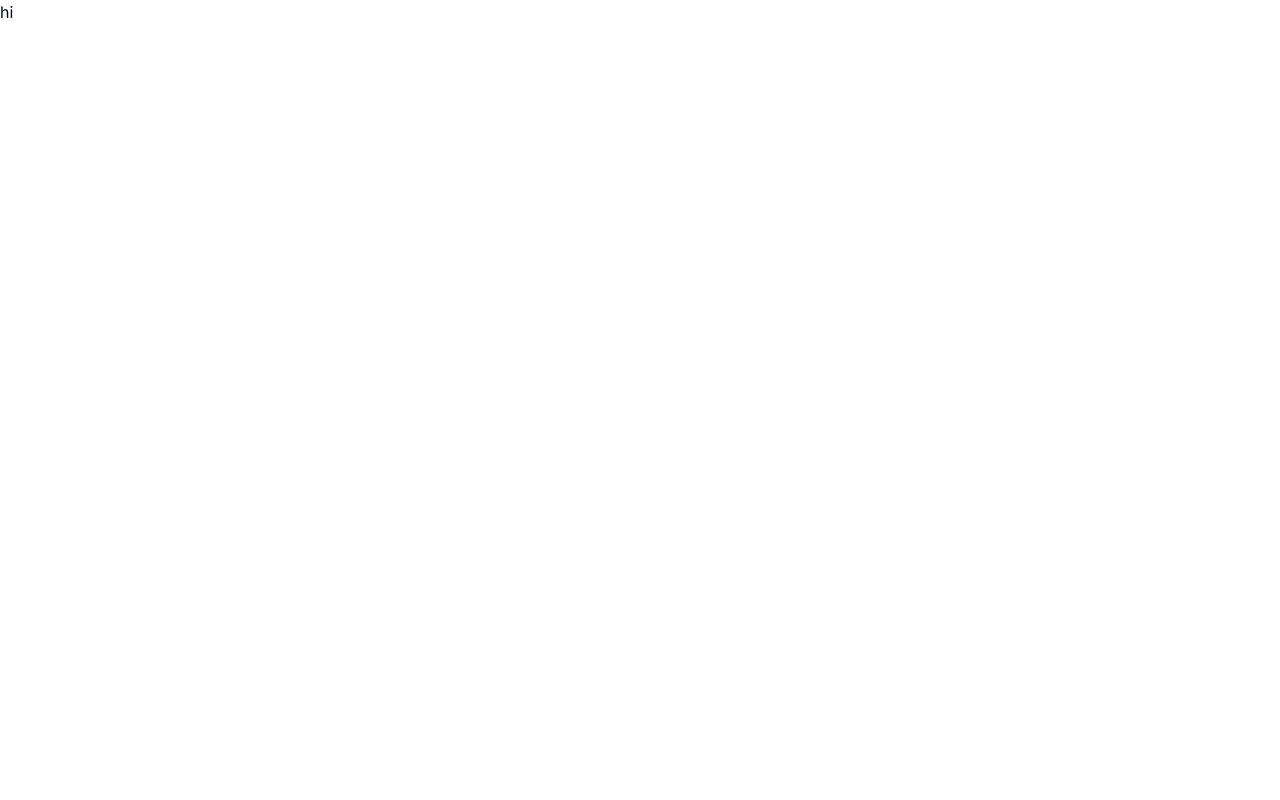
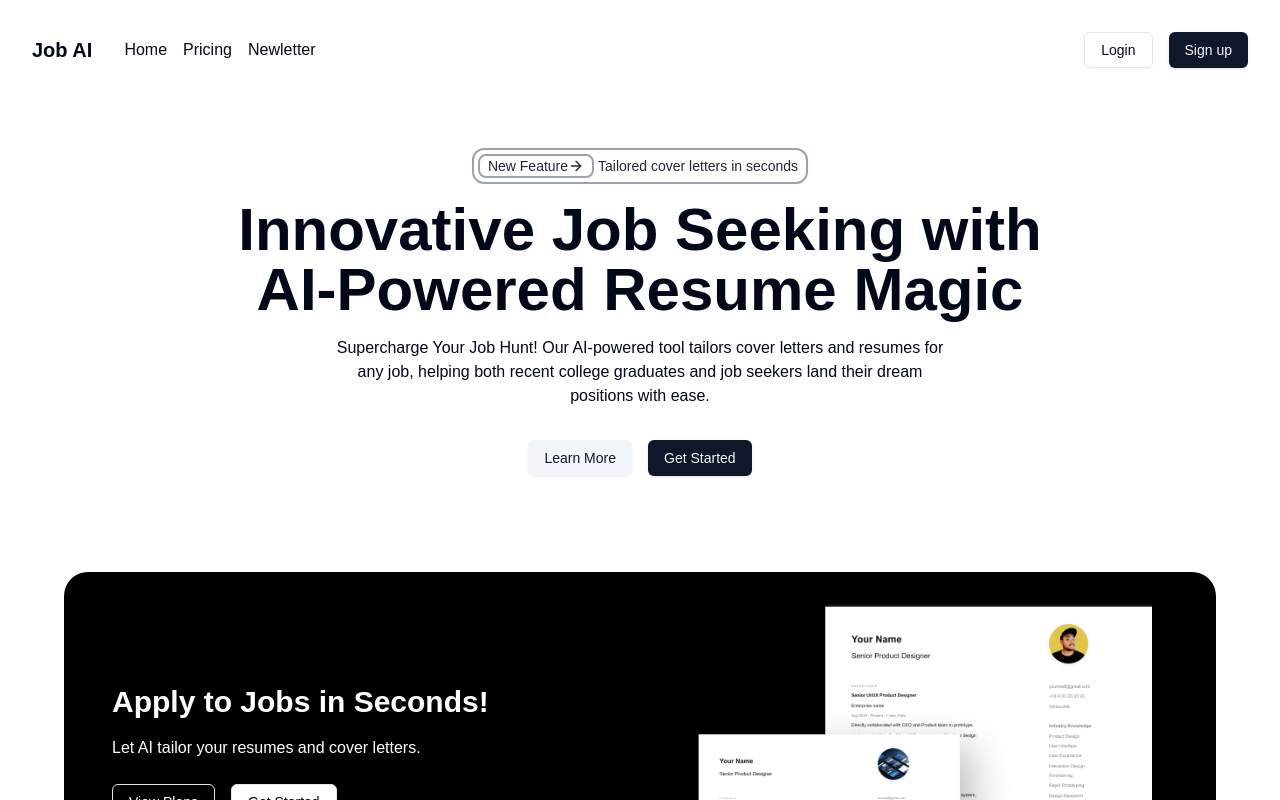
Before and after one commit to nabdulrub/job-ai, a Next.js app: page / in a window 1280 px wide. Shown: the top 800 px of the page. Built offline with nearby package versions, Linux system fonts and the light colour scheme.

Commit message:
Landing Page - Navbar, Heading, Preview

```diff
--- a/package.json
+++ b/package.json
@@ -10,6 +10,7 @@
   },
   "dependencies": {
     "@radix-ui/react-icons": "^1.3.0",
+    "@radix-ui/react-slot": "^1.0.2",
     "@types/node": "20.6.5",
     "@types/react": "18.2.22",
     "@types/react-dom": "18.2.7",
@@ -18,6 +19,7 @@
     "clsx": "^2.0.0",
     "eslint": "8.50.0",
     "eslint-config-next": "13.5.2",
+    "lucide-react": "^0.279.0",
     "next": "13.5.2",
     "postcss": "8.4.30",
     "react": "18.2.0",
@@ -26,5 +28,9 @@
     "tailwindcss": "3.3.3",
     "tailwindcss-animate": "^1.0.7",
     "typescript": "5.2.2"
+  },
+  "devDependencies": {
+    "prettier": "^3.0.3",
+    "prettier-plugin-tailwindcss": "^0.5.4"
   }
 }
--- a/src/app/globals.css
+++ b/src/app/globals.css
@@ -1,6 +1,8 @@
 @tailwind base;
 @tailwind components;
 @tailwind utilities;
+
+@import url("https://fonts.googleapis.com/css2?family=Red+Hat+Display:wght@300;400;500;600;700;800;900&display=swap");
 
 @layer base {
   :root {
@@ -68,6 +70,7 @@
 
 @layer base {
   * {
+    font-family: "Red Hat Display", sans-serif;
     @apply border-border;
   }
   body {
--- a/src/app/layout.tsx
+++ b/src/app/layout.tsx
@@ -2,6 +2,7 @@ import { cn } from "@/lib/utils";
 import "./globals.css";
 import type { Metadata } from "next";
 import { Inter } from "next/font/google";
+import Navbar from "@/components/home/Navbar";
 
 const inter = Inter({ subsets: ["latin"] });
 
@@ -17,7 +18,12 @@ export default function RootLayout({
 }) {
   return (
     <html lang="en">
-      <body className={cn(inter.className, "max-w-80")}>{children}</body>
+      <body
+        className={cn(inter.className, "max-w-[120rem] mx-auto md:p-8 p-4")}
+      >
+        <Navbar />
+        {children}
+      </body>
     </html>
   );
 }
--- a/src/app/page.tsx
+++ b/src/app/page.tsx
@@ -1,9 +1,9 @@
-import Image from "next/image";
+import Landing from "@/components/home/Landing";
 
 export default function Home() {
   return (
     <>
-      <h1>hi</h1>
+      <Landing />
     </>
   );
 }
--- /dev/null
+++ b/src/components/home/Heading.tsx
@@ -0,0 +1,29 @@
+import React from "react";
+import NewFeature from "./NewFeature";
+import { Button } from "../ui/button";
+
+type Props = {};
+
+const Heading = (props: Props) => {
+  return (
+    <div className="grid justify-center place-items-center gap-4">
+      <NewFeature /> {/*New feature announcer*/}
+      <div className="text-center grid gap-4">
+        <h1 className="md:text-6xl text-3xl font-bold max-w-4xl">
+          Innovative Job Seeking with AI-Powered Resume Magic
+        </h1>
+        <p className="max-w-[38rem] mx-auto">
+          Supercharge Your Job Hunt! Our AI-powered tool tailors cover letters
+          and resumes for any job, helping both recent college graduates and job
+          seekers land their dream positions with ease.
+        </p>
+      </div>
+      <div className="md:flex-row flex-col flex gap-4 md:w-auto w-[200px] mt-4">
+        <Button variant={"secondary"}>Learn More</Button>
+        <Button>Get Started</Button>
+      </div>
+    </div>
+  );
+};
+
+export default Heading;
--- /dev/null
+++ b/src/components/home/Landing.tsx
@@ -0,0 +1,16 @@
+import React from "react";
+import Heading from "./Heading";
+import Preview from "./Preview";
+
+type Props = {};
+
+const Landing = (props: Props) => {
+  return (
+    <div className="mt-20 grid place-items-center md:gap-24 gap-16">
+      <Heading />
+      <Preview />
+    </div>
+  );
+};
+
+export default Landing;
--- /dev/null
+++ b/src/components/home/Navbar.tsx
@@ -0,0 +1,33 @@
+import { Button } from "../ui/button";
+import Link from "next/link";
+
+type Props = {};
+
+const Navbar = (props: Props) => {
+  return (
+    <nav className="flex justify-between">
+      <div className="flex gap-8 items-center">
+        <h2 className="font-bold text-xl">Job AI</h2>
+        <ul className="flex gap-4">
+          <li>
+            <Link href={"/"}>Home</Link>
+          </li>
+          <li>
+            <Link href={"/"}>Pricing</Link>
+          </li>
+          <li>
+            <Link href={"/"}>Newletter</Link>
+          </li>
+        </ul>
+      </div>
+      <div className="flex gap-4">
+        <Button variant={"outline"} title="Already have an account?">
+          Login
+        </Button>
+        <Button title="Sign up now!">Sign up</Button>
+      </div>
+    </nav>
+  );
+};
+
+export default Navbar;
--- /dev/null
+++ b/src/components/home/NewFeature.tsx
@@ -0,0 +1,25 @@
+import { ArrowRight } from "lucide-react";
+
+type NewFeatureProps = {
+  title?: string;
+  feature?: string;
+};
+
+const NewFeature = ({
+  title = "New Feature",
+  feature = "Tailored cover letters in seconds",
+}: NewFeatureProps) => {
+  return (
+    <div className="flex gap-1 border-2 border-gray-400 w-fit px-1 rounded-xl items-center justify-center text-sm text-gray-800 group pr-2">
+      <div className="flex items-center justify-center border-2 border-gray-400 my-1 px-2 rounded-lg group-hover:bg-black group-hover:text-white transition-all duration-300">
+        <h3>{title}</h3>
+        <ArrowRight className="w-4 h-4" />
+      </div>
+      <div>
+        <p>{feature}</p>
+      </div>
+    </div>
+  );
+};
+
+export default NewFeature;
--- /dev/null
+++ b/src/components/home/Preview.tsx
@@ -0,0 +1,40 @@
+import React from "react";
+import { Button } from "../ui/button";
+import Image from "next/image";
+import preview from "../../../public/preview.png";
+
+type Props = {};
+
+const Preview = (props: Props) => {
+  return (
+    <div className="bg-black rounded-3xl w-full md:px-12 px-4 pt-8 flex md:flex-row flex-col overflow-hidden items-center justify-between max-w-6xl">
+      <div className="flex flex-col md:items-start items-center gap-4 text-white pb-8">
+        <div className="md:text-start text-center">
+          <h2 className="font-bold md:text-3xl text-xl">
+            Apply to Jobs in Seconds!
+          </h2>
+          <p className="font-thin mt-4">
+            Let AI tailor your resumes and cover letters.
+          </p>
+        </div>
+        <div className="mt-2 flex gap-4">
+          <Button variant={"outline"}>View Plans</Button>
+          <Button className="bg-white text-black hover:bg-black border-[1px] hover:text-white hover:border-white">
+            Get Started
+          </Button>
+        </div>
+      </div>
+      <div>
+        <Image
+          src={preview}
+          height={500}
+          width={500}
+          alt="preview"
+          className="md:-mb-[13rem] -mb-[8rem] -ml-4"
+        />
+      </div>
+    </div>
+  );
+};
+
+export default Preview;
--- /dev/null
+++ b/src/components/ui/button.tsx
@@ -0,0 +1,57 @@
+import * as React from "react"
+import { Slot } from "@radix-ui/react-slot"
+import { cva, type VariantProps } from "class-variance-authority"
+
+import { cn } from "@/lib/utils"
+
+const buttonVariants = cva(
+  "inline-flex items-center justify-center rounded-md text-sm font-medium transition-colors focus-visible:outline-none focus-visible:ring-1 focus-visible:ring-ring disabled:pointer-events-none disabled:opacity-50",
+  {
+    variants: {
+      variant: {
+        default:
+          "bg-primary text-primary-foreground shadow hover:bg-primary/90",
+        destructive:
+          "bg-destructive text-destructive-foreground shadow-sm hover:bg-destructive/90",
+        outline:
+          "border border-input bg-transparent shadow-sm hover:bg-accent hover:text-accent-foreground",
+        secondary:
+          "bg-secondary text-secondary-foreground shadow-sm hover:bg-secondary/80",
+        ghost: "hover:bg-accent hover:text-accent-foreground",
+        link: "text-primary underline-offset-4 hover:underline",
+      },
+      size: {
+        default: "h-9 px-4 py-2",
+        sm: "h-8 rounded-md px-3 text-xs",
+        lg: "h-10 rounded-md px-8",
+        icon: "h-9 w-9",
+      },
+    },
+    defaultVariants: {
+      variant: "default",
+      size: "default",
+    },
+  }
+)
+
+export interface ButtonProps
+  extends React.ButtonHTMLAttributes<HTMLButtonElement>,
+    VariantProps<typeof buttonVariants> {
+  asChild?: boolean
+}
+
+const Button = React.forwardRef<HTMLButtonElement, ButtonProps>(
+  ({ className, variant, size, asChild = false, ...props }, ref) => {
+    const Comp = asChild ? Slot : "button"
+    return (
+      <Comp
+        className={cn(buttonVariants({ variant, size, className }))}
+        ref={ref}
+        {...props}
+      />
+    )
+  }
+)
+Button.displayName = "Button"
+
+export { Button, buttonVariants }
```
Also changed, not shown: tailwind.config.js (+6 -6 lines), tailwind.config.ts (+9 -9 lines), public/preview.png (added), 1 other file (tests, documents, lock files or other folders).
